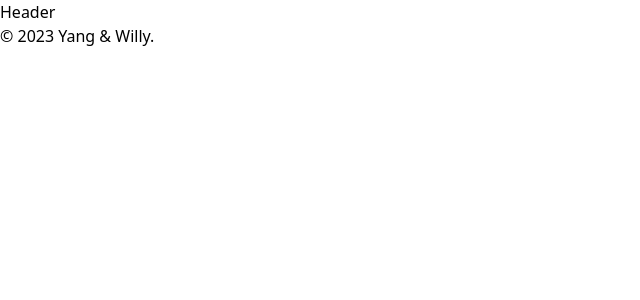
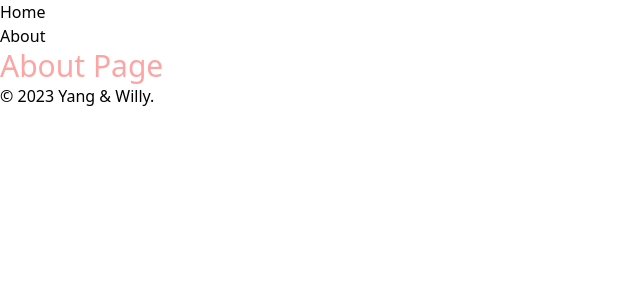
Before and after one commit to greentea777/react-movie-app, a React (Vite) app: page /about in a window 1280 px wide. Shown: the top 300 px of the page, without its empty margins (0-640 px from the left). Built offline with nearby package versions, Linux system fonts and the light colour scheme.

Commit message:
added Nav component

```diff
--- a/src/components/Header.jsx
+++ b/src/components/Header.jsx
@@ -1,4 +1,10 @@
+import Nav from "./Nav";
+
 const Header = () => {
-  return <header>Header</header>;
+  return (
+    <header>
+      <Nav />
+    </header>
+  );
 };
 export default Header;
--- /dev/null
+++ b/src/components/Nav.jsx
@@ -0,0 +1,19 @@
+import { NavLink } from "react-router-dom";
+
+const Nav = () => {
+  return (
+    <nav>
+      <nav>
+        <ul>
+          <li>
+            <NavLink to="/">Home</NavLink>
+          </li>
+          <li>
+            <NavLink to="/about">About</NavLink>
+          </li>
+        </ul>
+      </nav>
+    </nav>
+  );
+};
+export default Nav;
--- a/src/pages/PageAbout.jsx
+++ b/src/pages/PageAbout.jsx
@@ -1,4 +1,8 @@
 const PageAbout = () => {
-  return <main>PageAbout</main>;
+  return (
+    <main>
+      <h2 className="text-red-300 text-3xl">About Page</h2>
+    </main>
+  );
 };
 export default PageAbout;
--- a/src/routers/AppRouter.jsx
+++ b/src/routers/AppRouter.jsx
@@ -3,6 +3,7 @@ import "../App.css";
 import Header from "../components/Header";
 import Footer from "../components/Footer";
 import PageHome from "../pages/PageHome";
+import PageAbout from "../pages/PageAbout";
 
 function App() {
   return (
@@ -11,6 +12,7 @@ function App() {
         <Header />
         <Routes>
           <Route path="/" exact element={<PageHome />} />
+          <Route path="/about" exact element={<PageAbout />} />
         </Routes>
         <Footer />
       </div>
```
